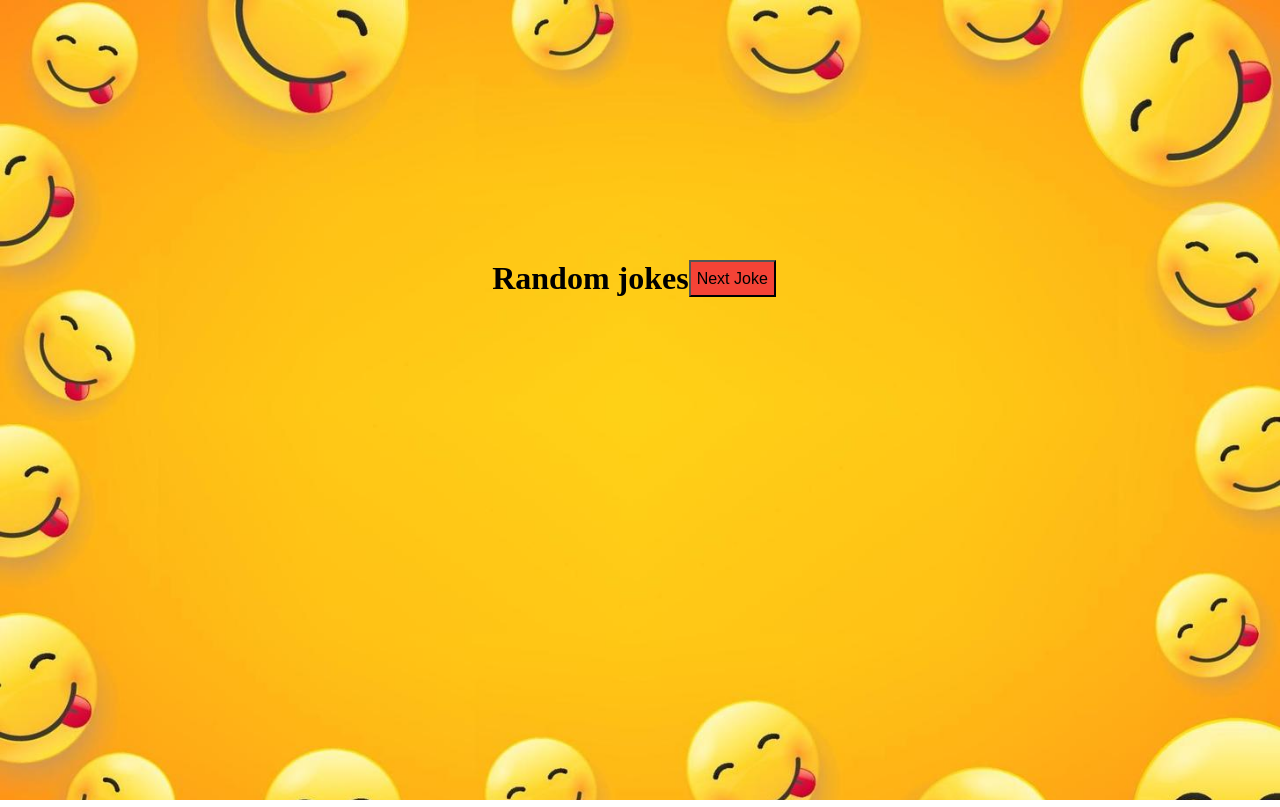
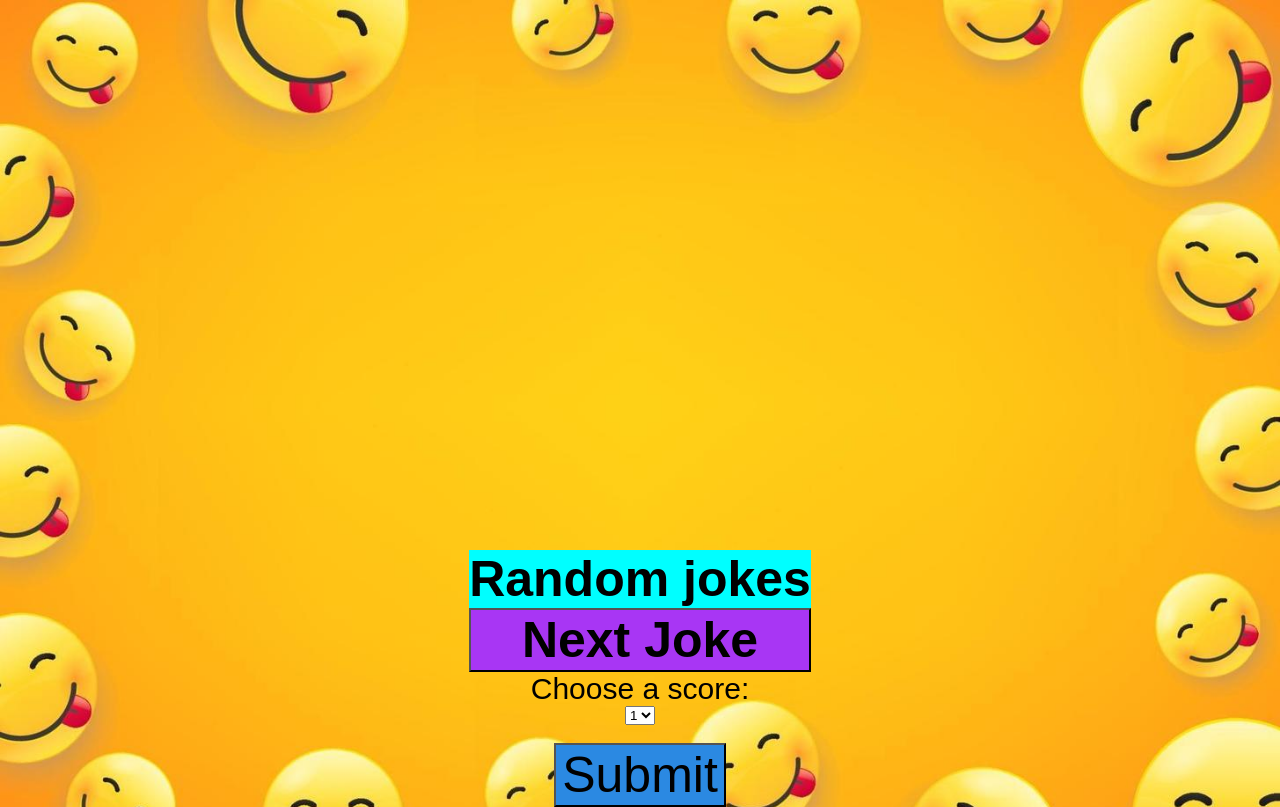
Before and after one commit to LucasFeli/Sprint-4.-Typescript-y-API, a website: page index.html in a window 1280 px wide. Drawn offline with Linux system fonts and the light colour scheme; no server answers.

Commit message:
Ejercicio 2 Resuelto

```diff
--- a/ejercicio_1.ts
+++ b/ejercicio_1.ts
@@ -1,4 +1,4 @@
-const button = document.querySelector(".next")?.addEventListener("click", randomJoke);
+var button = document.querySelector(".next")?.addEventListener("click", randomJoke);
 
 
 function randomJoke(){
@@ -7,7 +7,8 @@ function randomJoke(){
             Accept: "application/json",
         }
     };
-    fetch('https://icanhazdadjoke.com/', config)
+
+    let jokes = fetch('https://icanhazdadjoke.com/', config)
     .then((res) => res.json())
     .then((data) => {
         const joke = data.joke;
@@ -18,6 +19,44 @@ function randomJoke(){
         }
 
 })
+
+return jokes
 }
 
 randomJoke()
+
+/*--------------------------------------------------Ejercicio 3------------------------------------------------------------------------------*/
+
+type Jokes = {
+    joke: any,
+    score: number,
+    date: string,
+};
+
+let reportAcudits: Jokes[]  = []
+
+
+function scoreJokes() {
+    let scoreSelect = document.querySelector('#score') as HTMLSelectElement;
+    let score = parseInt(scoreSelect.value)
+
+    randomJoke().then((joke) => {
+            console.log('linea 42', joke);
+
+            let newJokes: Jokes = {
+                joke: joke,
+                score: score,
+                date: new Date().toISOString()
+            };
+
+            reportAcudits.push(newJokes);
+
+            console.log('linea de nuevos chistes', reportAcudits);
+        })
+        .catch((error) => {
+            console.error('Error getting joke:', error);
+        });
+
+}
+
+scoreJokes()
--- a/index.html
+++ b/index.html
@@ -7,10 +7,22 @@
   <body>
     <div class="container">
       <h1>Random jokes</h1>
+      <div class="jokes"></div>
       <button class="next">Next Joke</button>
-      <div class="jokes"></div>
+      <label for="joke">Choose a score:</label>
+      <form action="">
+        <select name="joke" id="cars">
+          <option id="score" value="1">1</option>
+          <option id="score" value="2">2</option>
+          <option id="score" value="3">3</option>
+        </select>
+        <br /><br />
+        <input type="submit" value="Submit" onclick="scoreJokes()" />
+      </form>
     </div>
+    <div class="label"></div>
 
     <script src="./build/ejercicio_1.js"></script>
+
   </body>
 </html>
--- a/styles.css
+++ b/styles.css
@@ -1,5 +1,5 @@
 * {
-  margin: 0%;
+  margin: 0;
   box-sizing: border-box;
 }
 
@@ -7,31 +7,57 @@ body {
   background-image: url("./public/smiling\ faces.jpg");
   background-repeat: no-repeat;
   background-size: cover;
+  font-family: "Ubuntu", sans-serif;
+  font-weight: 500;
+  display: flex;
+  justify-content: center;
 }
 
 .container {
-  margin: 250px;
-  width: 60%;
+  margin-top: 550px;
   display: flex;
-  flex-direction: row;
-  justify-content: center;
-  padding: 10px;
+  flex-direction: column;
+ text-align: center;
 }
 
 h1{
     text-align: center;
+    font-size: 50px;
+    background-color: aqua;
 
 }
 
 button {
-  font-size: medium;
+  font-size:50px;
+  cursor: pointer;
+  font-weight:bolder
 }
 
 .next {
-  background-color: #f44336;
+  background-color: #a836f4;
 }
 
 .jokes{
-    font-size: 30px;
-    color: white;
+    font-size: 60px;
+    background-color: beige;
+
 }
+
+label{
+  display: flex;
+  flex-direction: column;
+  font-size: 30px;
+}
+
+option{
+  font-size: 30px;
+}
+select{
+  size: 20px;
+}
+
+input{
+  font-size:50px;
+  background-color: rgb(43, 137, 226)
+
+}
--- a/tsconfig.json
+++ b/tsconfig.json
@@ -106,4 +106,6 @@
     // "skipDefaultLibCheck": true,                      /* Skip type checking .d.ts files that are included with TypeScript. */
     "skipLibCheck": true                                 /* Skip type checking all .d.ts files. */
   }
+
+
 }
```
Also changed, not shown: build/Ejercicio_1/ejercicio_1.js (added), build/ejercicio_1.js.
